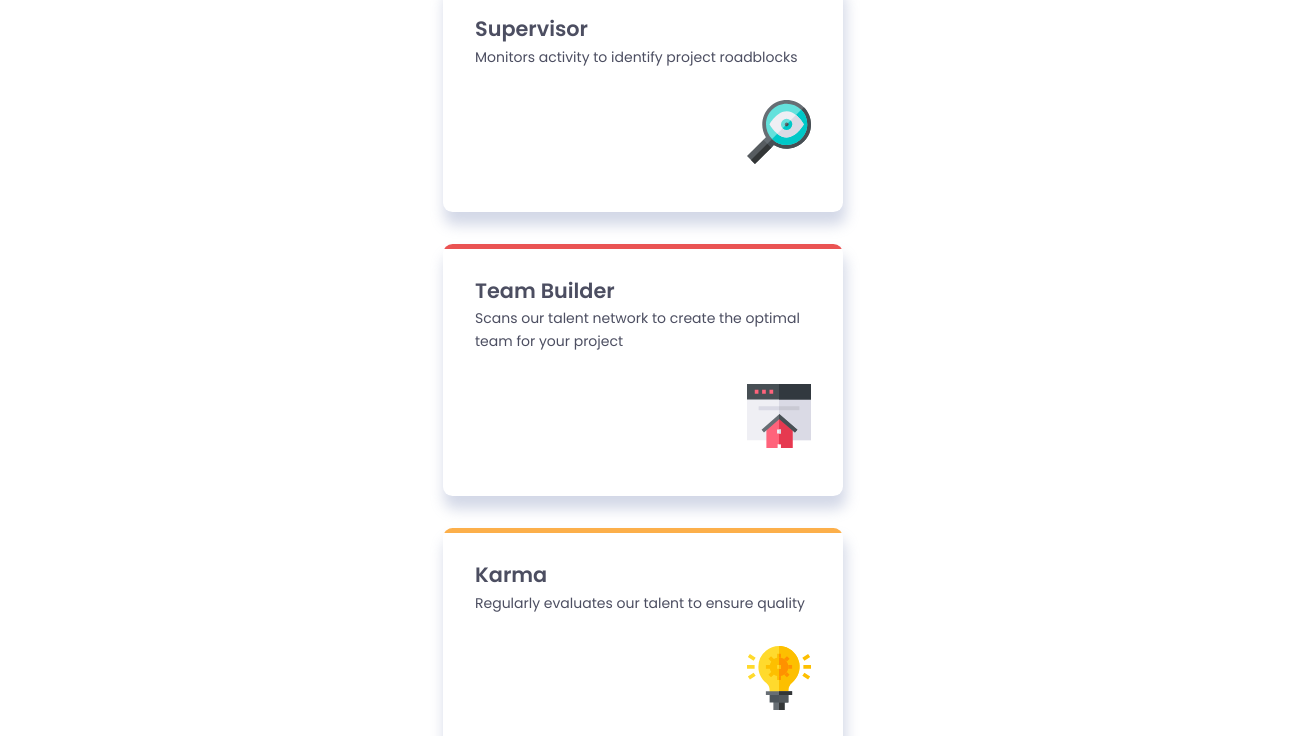
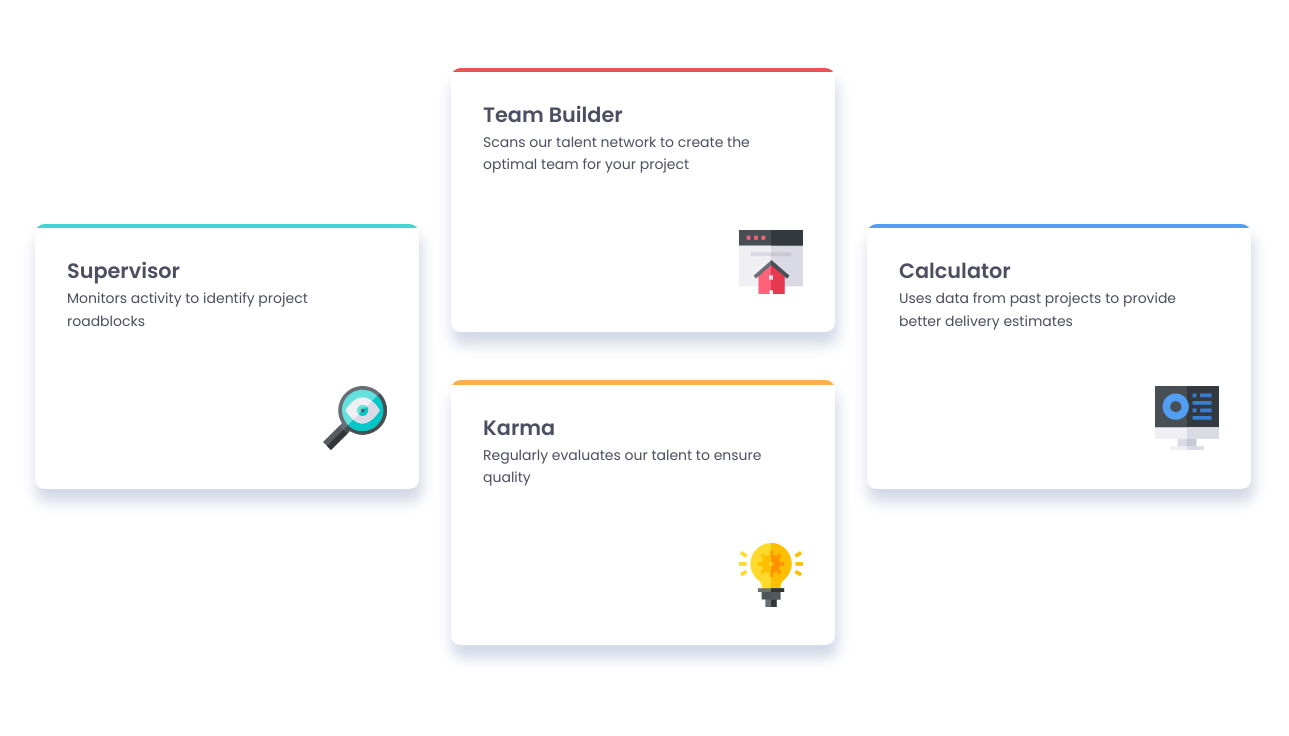
Before and after one commit to Anna-Robin-Elif/Four_Card_Feature_Section, a plain HTML site: page index.html in a window 1536 px wide. Shown: the part 234-970 px from the top of the page, without its empty margins (125-1414 px from the left). After the commit the page ends 927 px from the top, so only its background shows below. Drawn offline with Linux system fonts and the light colour scheme.

Commit message:
Adding Desktop Design

```diff
--- a/style.css
+++ b/style.css
@@ -166,3 +166,60 @@ main{
     font-size: 1.3rem;
     line-height: 1.6;
 }
+
+@media (min-width: 1440px) {
+  .section__cards {
+    display: grid;
+    grid-template-columns: 1fr 1fr 1fr;
+    grid-template-rows: auto auto;
+    gap: 2rem;
+  }
+
+  .container:nth-child(1) {
+    grid-column: 1;
+    grid-row: 1 / span 2;
+  }
+
+  .container:nth-child(2) {
+    grid-column: 2;
+    grid-row: 1;
+  }
+
+  .container:nth-child(3) {
+    grid-column: 2;
+    grid-row: 2;
+  }
+
+  .container:nth-child(4) {
+    grid-column: 3;
+    grid-row: 1 / span 2;
+    }
+
+    .container__h1{
+        font-size: 2.4rem;
+    }
+
+    .container__h2{
+        font-size: 2.4rem;
+    }
+
+    .container__h3{
+        font-size: 1rem;
+        max-width: 36rem;
+    }
+
+
+    .container{
+        margin-top: 1rem;
+        width: 24rem;
+    }
+
+    .container__img{
+        padding: 2.4rem 2rem 2.4rem 2rem;
+    }
+
+    .container__text{
+        max-width: 21rem;
+    }
+
+}
```
